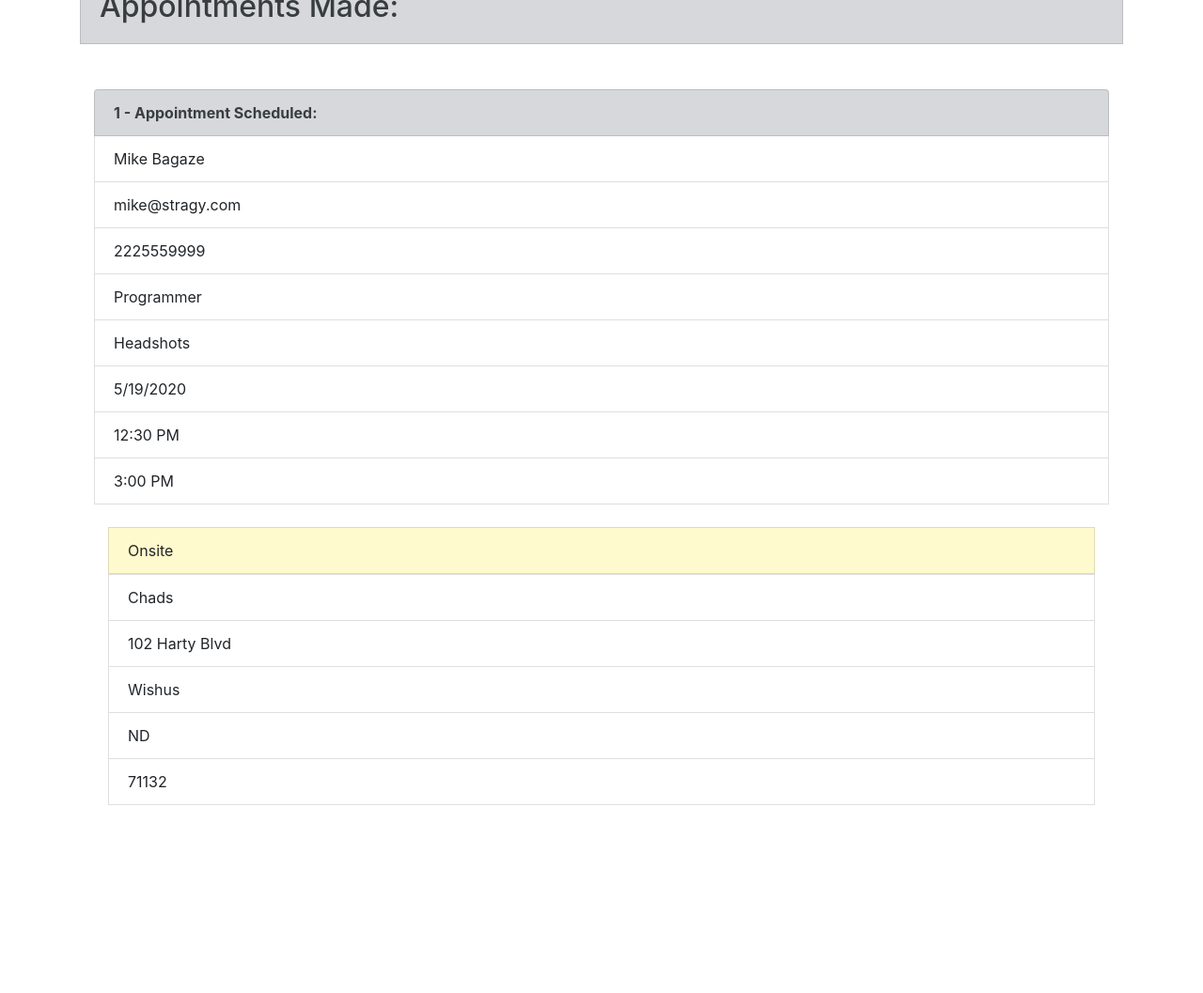
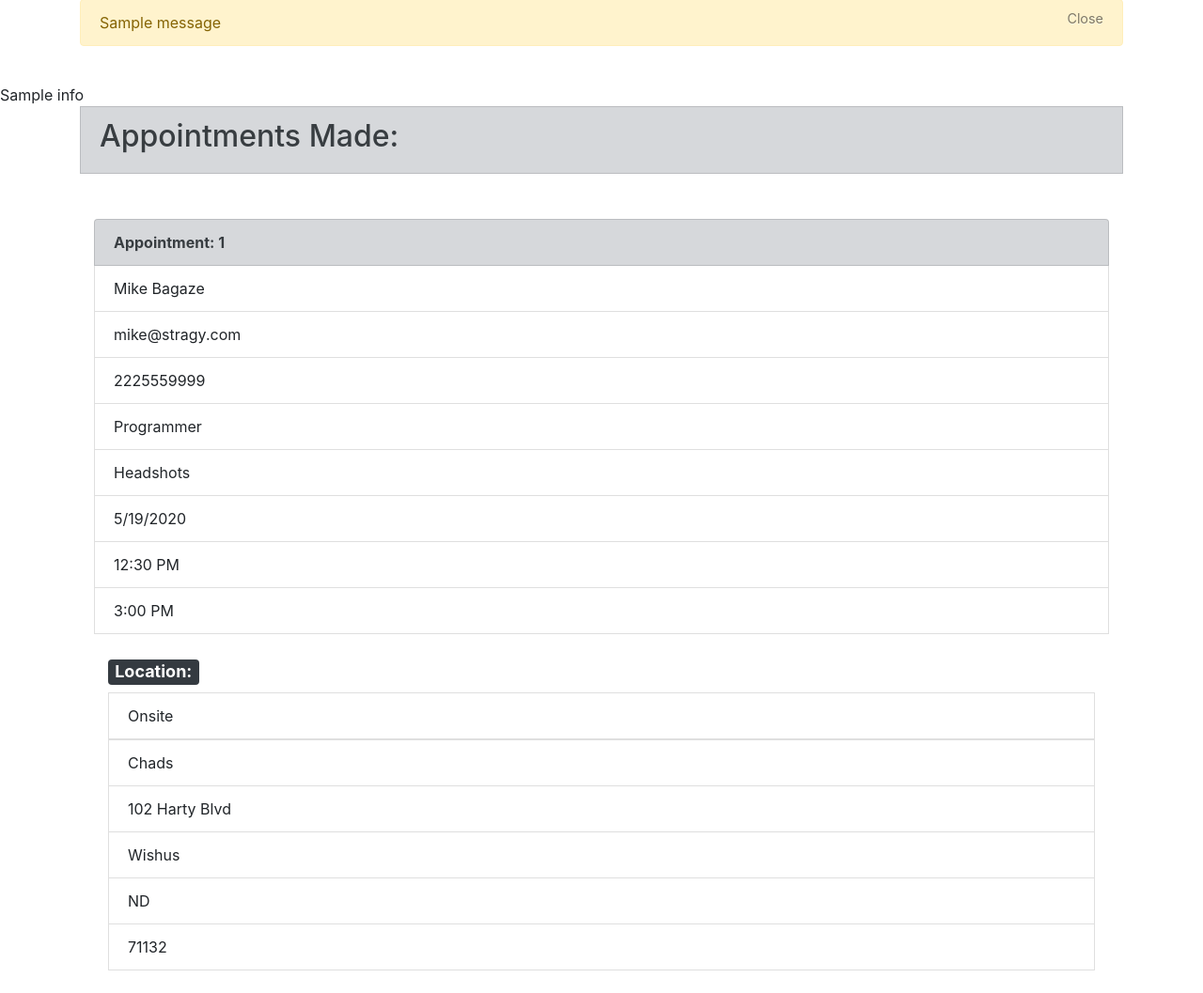
Before and after one commit to courthub74/MarysApptApp3, a Django app: template marystuffs/templates/list.html in a window 1280 px wide. Shown: the part 261-1318 px from the top of the page at 94% size. Before the commit the page ends 1118 px from the top, so only its background shows below. Run offline with Django 3.2, Linux system fonts and the light colour scheme; data comes from the database, SQL or seed files in the repository; the template is opened without the code that fills it: values that come from a table or form of the project are taken from there, most other values are stand-ins (such as "Sample title", 1, 10 or a date in 2020); one stand-in notice (Sample message) is shown; some libraries are stand-ins or nearby versions.

Commit message:
JS needs work

```diff
--- a/marystuffs/templates/base.html
+++ b/marystuffs/templates/base.html
@@ -38,9 +38,29 @@
 		    </form>
 		  </div>
 	</nav>
+	<br>
+
+
 
 	<!--MARYS LOGO-->
 	<a href="https://marydupriestudio.com/" target="_blank"><img src="https://marydupriestudio.com/wordpress/wp-content/uploads/2020/02/name.logo_.300-1.jpg" height="180" width="380" /></a>
+
+	<br>
+
+
+			<!--MESSAGE-->
+			<div class="container">
+			{% if messages %}
+				{% for message in messages %}
+					<div class="alert alert-warning alert-dismissable" role="alert">
+					   		<button class="close" data-dismiss="alert">
+					   			<small><sup>Close</sup></small>
+					   		</button>
+					   	{{ message }}
+					</div>
+				{% endfor %}
+			{% endif %}
+			</div>
 
 
 			<!--Block Content-->
--- a/marystuffs/templates/list.html
+++ b/marystuffs/templates/list.html
@@ -6,6 +6,7 @@
 {% block content %}
 
 <br>
+          {{ info.loc_name }}
 
 <!--DATEPICKER-->
 
@@ -17,7 +18,7 @@
 				{% for info in all_appointments %}
 					<div class="col-sm">
 						<ul class="list-group">
-							<li class="list-group-item list-group-item-secondary"><strong>{{ forloop.counter}} - Appointment Scheduled:</strong></li>
+							<li class="list-group-item list-group-item-secondary"><strong>Appointment: {{ forloop.counter}}</strong></li>
 							<li class="list-group-item">{{ info.name }}</li>
 							<li class="list-group-item">{{ info.email }}</li>
 							<li class="list-group-item">{{ info.phone }}</li>
@@ -31,7 +32,8 @@
 
 
 							<div class="container">
-								<li class="list-group-item color">{{ info.location }}</li>
+								<h4><span class="badge badge-dark">Location:</span></h4>
+								<li class="list-group-item color hide">{{ info.location }}</li>
 
 
 
@@ -41,21 +43,20 @@
 										background-color: #FFFACD;
 									}
 									.prince {
-										background-color: #9370DB;
+										background-color: #DDA0DD;
 									}
 								</style>
 
 								<script type="text/javascript">
 									var colorElements = document.querySelectorAll('.color');
 									colorElements.forEach(element => {
-										if (element.innerHTML == "Onsite") {
+										if (element.innerHTML == "OnSite") {
 											element.classList.add('goldy');
 										} else if (element.innerHTML == "InStudio") {
 											element.classList.add('prince');
 										}
 									});
 								</script>
-
 
 								<li class="list-group-item go">{{ info.loc_name }}</li>
 								<li class="list-group-item go">{{ info.address }}</li>
@@ -75,10 +76,17 @@
 							<script type="text/javascript">
 								var allElements = document.querySelectorAll('.go');
 								allElements.forEach(element => {
-									if (element.innerHTML == "InStudio") {
+									if (element.innerHTML == "None") {
 										element.classList.add('hidden');
 									};
 								});
+							</script>
+
+							<script type="text/javascript">
+								var spice = document.querySelectorAll('.hide');
+								if (spice.innerHTML == "InStudio") {
+									go.classList.add('hidden');
+								};
 							</script>
 
 
@@ -87,6 +95,8 @@
 					</div>
 				{% endfor %}
 			{% endif %}
+
+
 </div>
 
 {% endblock %}
```
Also changed, not shown: marystuffs/forms.py (added, +7 -0 lines), marystuffs/views.py (+17 -3 lines).
